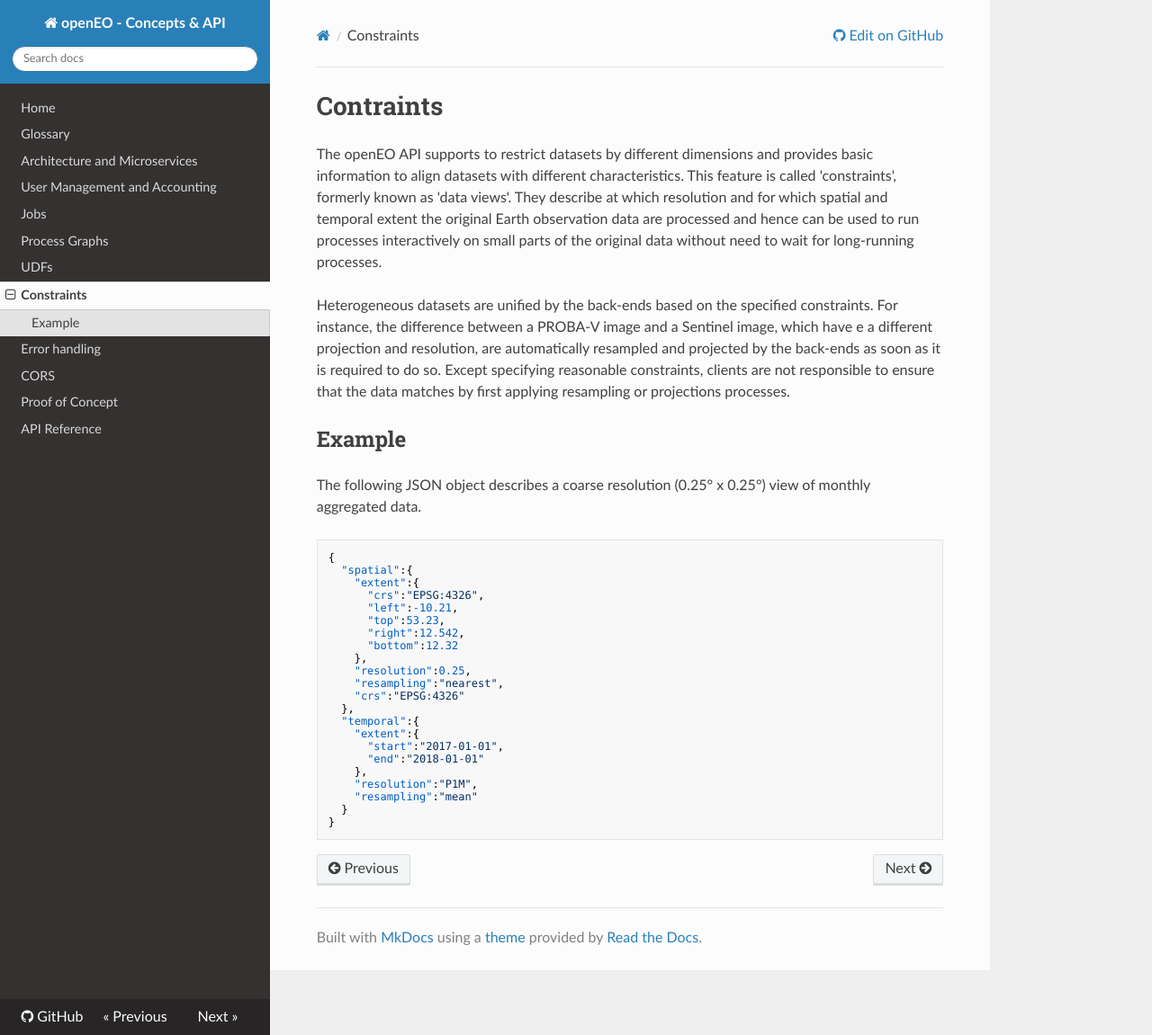
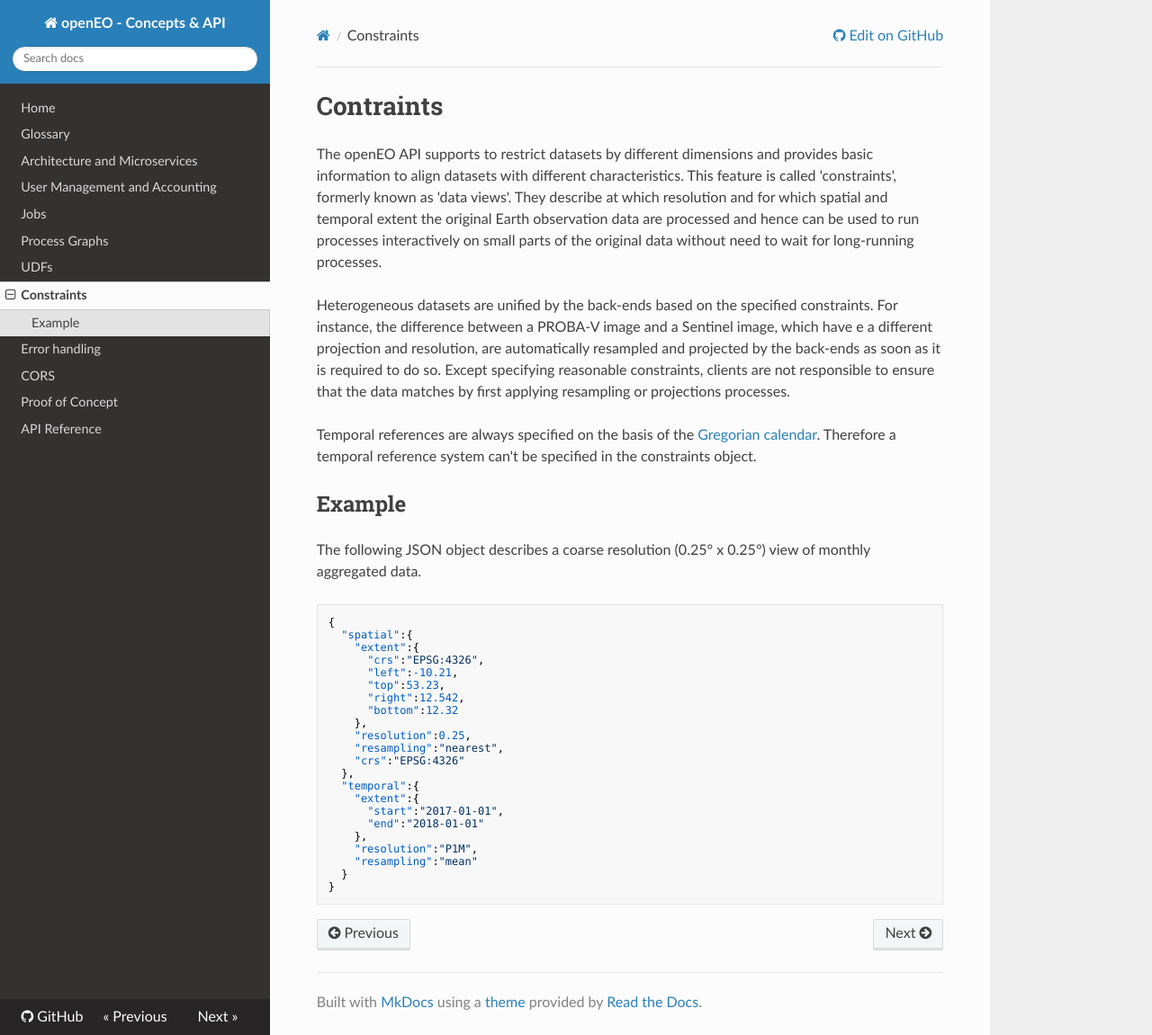
Before and after one commit to Open-EO/openeo-api, an MkDocs documentation site: the page built from docs/docs/views.md, in a window 1280 px wide and 1151 px high. Shown: the whole window at 90% size. Built offline with MkDocs 1.6.1, drawn with Linux system fonts in a browser that asks for light colours; nearby versions of some CDN libraries; old or Windows-style settings are respelled for this version of MkDocs.

Commit message:
Added remark regarding temporal references.

```diff
--- a/docs/docs/views.md
+++ b/docs/docs/views.md
@@ -3,6 +3,8 @@
 The openEO API supports to restrict datasets by different dimensions and provides basic information to align datasets with different characteristics. This feature is called 'constraints', formerly known as 'data views'. They describe at which resolution and for which spatial and temporal extent the original Earth observation data are processed and hence can be used to run processes interactively on small parts of the original data without need to wait for long-running processes.
 
 Heterogeneous datasets are unified by the back-ends based on the specified constraints. For instance, the difference between a PROBA-V image and a Sentinel image, which have e a different projection and resolution, are automatically resampled and projected by the back-ends as soon as it is required to do so. Except specifying reasonable constraints, clients are not responsible to ensure that the data matches by first applying resampling or projections processes.
+
+Temporal references are always specified on the basis of the [Gregorian calendar](https://en.wikipedia.org/wiki/Gregorian_calendar). Therefore a temporal reference system can't be specified in the constraints object.
 
 ## Example
 The following JSON object describes a coarse resolution (0.25° x 0.25°) view of monthly aggregated data.
```
